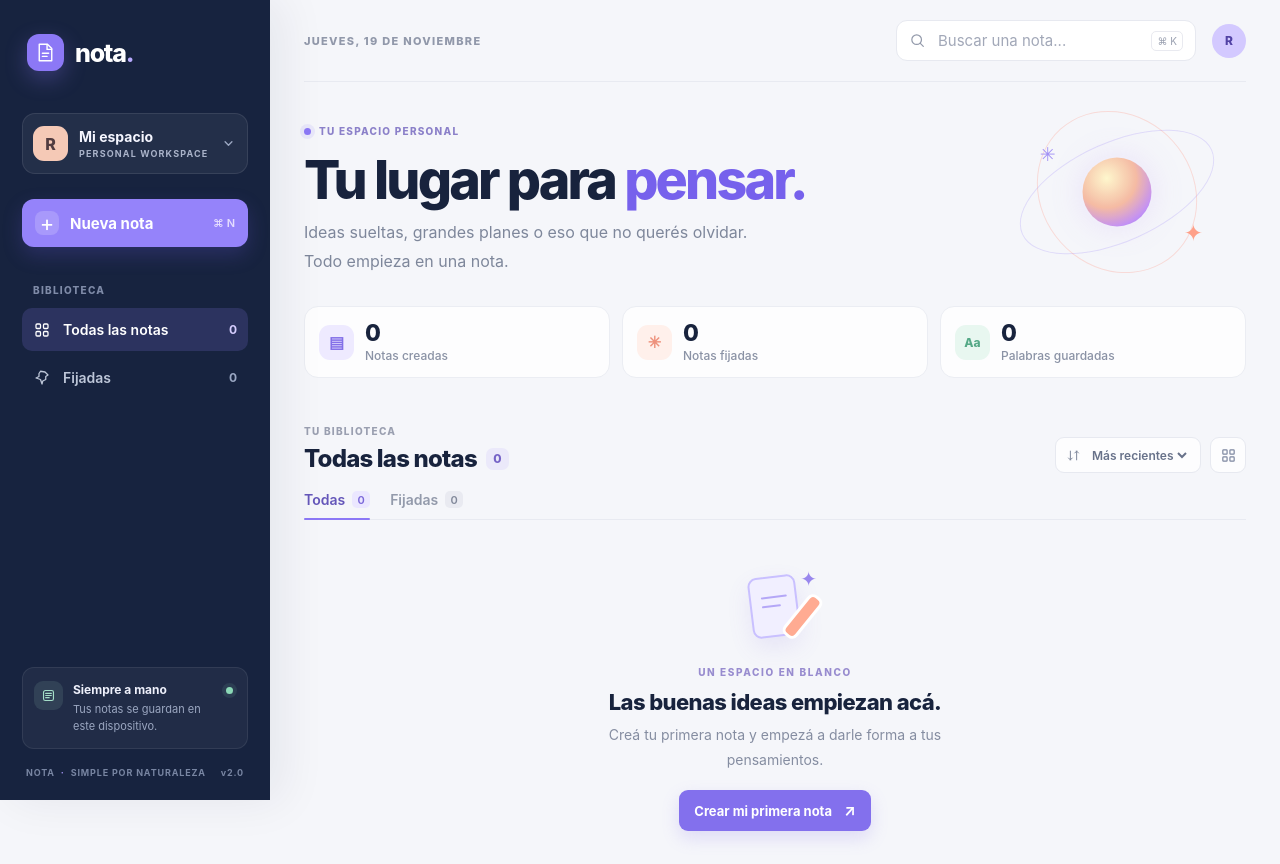
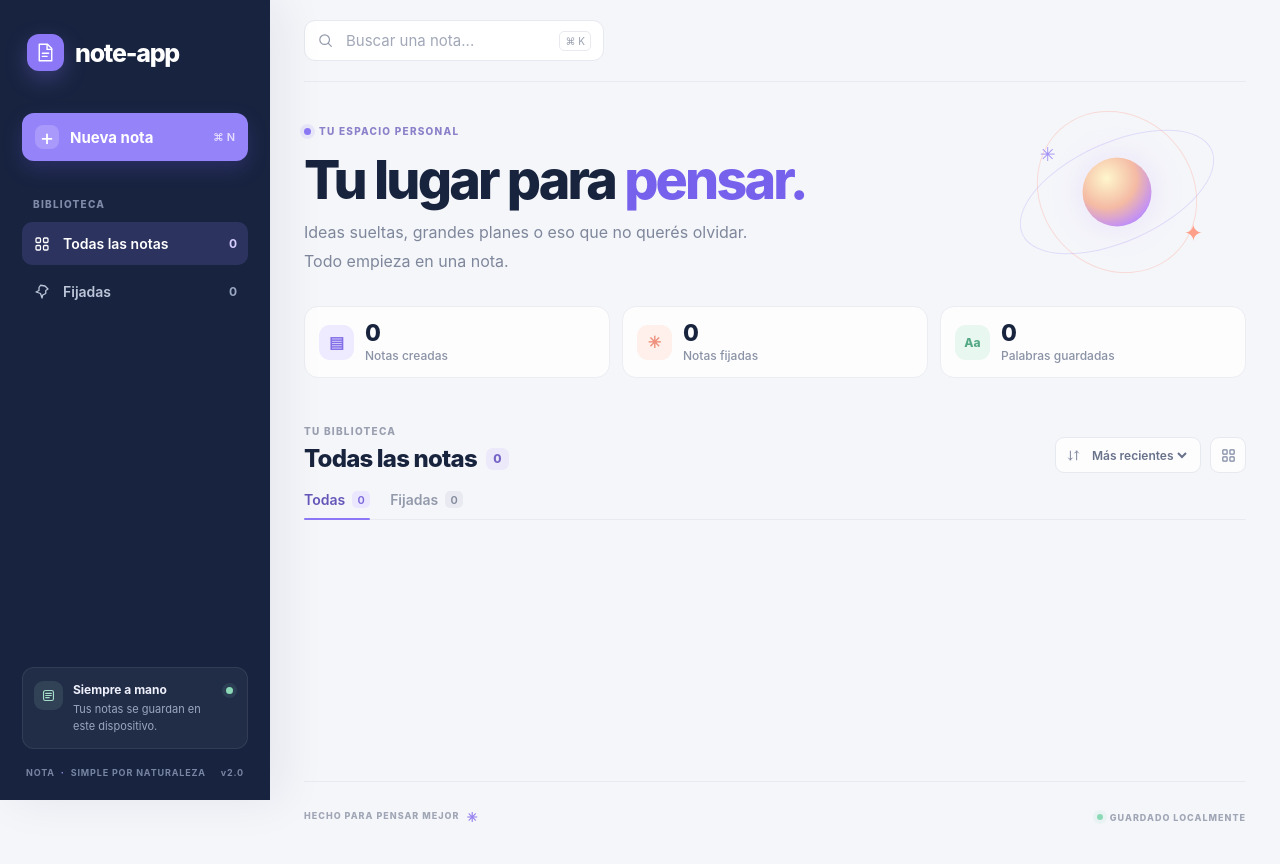
Before and after one commit to RodrigoFrontendDev/noteapp, a plain HTML site: page index.html in a window 1280 px wide. Shown: the top 864 px of the page. Drawn offline with Linux system fonts and the light colour scheme.

Commit message:
Simplify Noteapp header and rename brand

```diff
--- a/index.html
+++ b/index.html
@@ -5,25 +5,19 @@
   <meta name="viewport" content="width=device-width, initial-scale=1">
   <meta name="theme-color" content="#17233f">
   <meta name="description" content="Un espacio personal para capturar ideas, ordenar pensamientos y guardar notas.">
-  <title>Nota — Tu espacio para pensar</title>
+  <title>note-app — Tu espacio para pensar</title>
   <link rel="stylesheet" href="style.css">
   <script src="index.js" defer></script>
 </head>
 <body>
   <div class="app-shell">
     <aside class="sidebar" id="sidebar" aria-label="Navegación principal">
-      <a class="brand" href="#" aria-label="Nota, inicio">
+      <a class="brand" href="#" aria-label="note-app, inicio">
         <span class="brand-mark" aria-hidden="true">
           <svg viewBox="0 0 32 32" fill="none"><path d="M8 5.5h10.5L24 11v15.5H8V5.5Z" stroke="currentColor" stroke-width="1.8" stroke-linejoin="round"/><path d="M18 5.8V12h5.8M12 17h8M12 21h6" stroke="currentColor" stroke-width="1.8" stroke-linecap="round"/></svg>
         </span>
-        <span>nota<span class="brand-period">.</span></span>
+        <span>note-app</span>
       </a>
-
-      <div class="workspace-label">
-        <span class="workspace-avatar">R</span>
-        <span class="workspace-copy"><strong>Mi espacio</strong><small>PERSONAL WORKSPACE</small></span>
-        <svg class="workspace-chevron" viewBox="0 0 20 20" fill="none" aria-hidden="true"><path d="m6 8 4 4 4-4" stroke="currentColor" stroke-width="1.6" stroke-linecap="round" stroke-linejoin="round"/></svg>
-      </div>
 
       <button class="create-note-button" id="create-note" type="button">
         <span class="create-plus" aria-hidden="true">+</span>
@@ -62,14 +56,12 @@
         <button class="mobile-menu-button" id="menu-toggle" type="button" aria-label="Abrir menú" aria-expanded="false" aria-controls="sidebar">
           <span></span><span></span>
         </button>
-        <div class="date-label" id="date-label">TU ESPACIO PERSONAL</div>
         <div class="topbar-actions">
           <label class="search-box" for="search-input">
             <svg viewBox="0 0 24 24" fill="none" aria-hidden="true"><circle cx="10.8" cy="10.8" r="6.8" stroke="currentColor" stroke-width="1.7"/><path d="m16 16 4.2 4.2" stroke="currentColor" stroke-width="1.7" stroke-linecap="round"/></svg>
             <input id="search-input" type="search" placeholder="Buscar una nota..." autocomplete="off">
             <kbd>⌘ K</kbd>
           </label>
-          <div class="profile-avatar" aria-label="Tu espacio personal">R</div>
         </div>
       </header>
 
```
